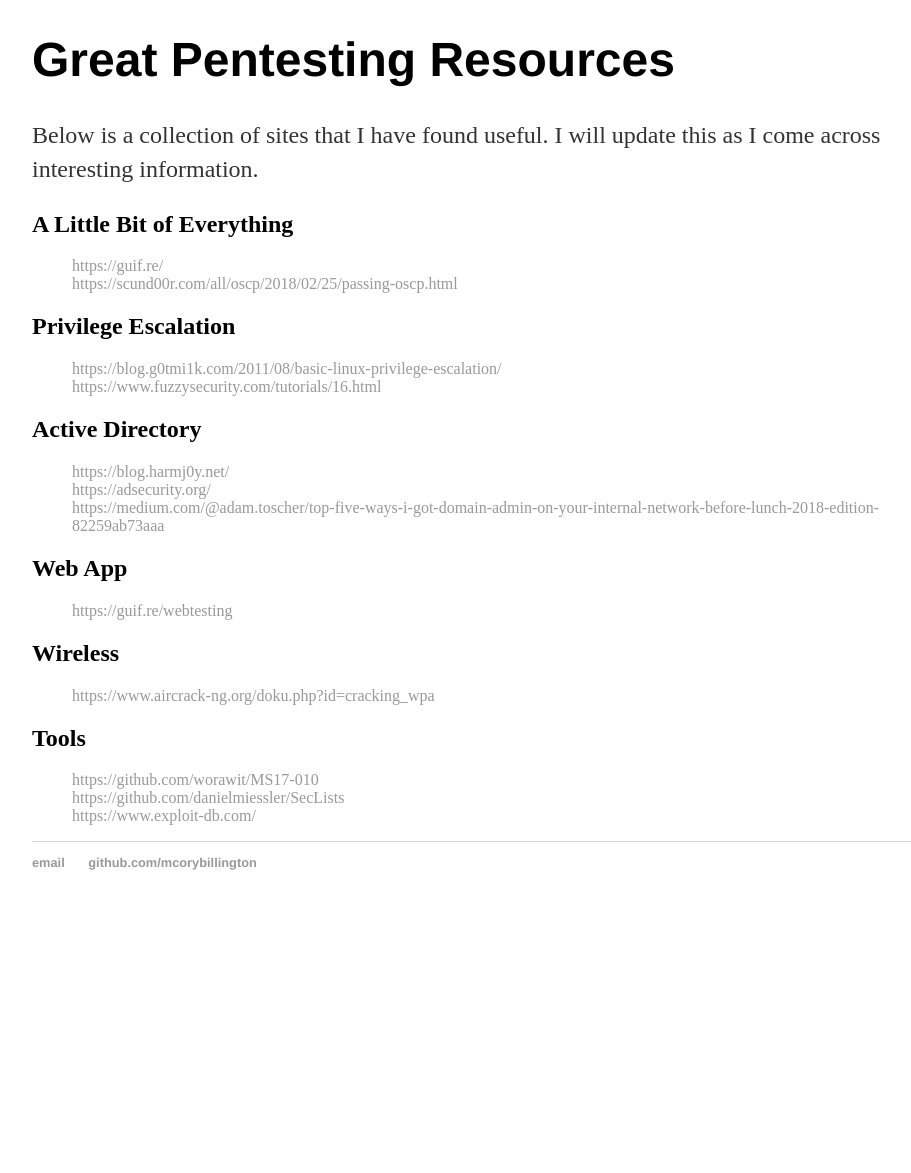
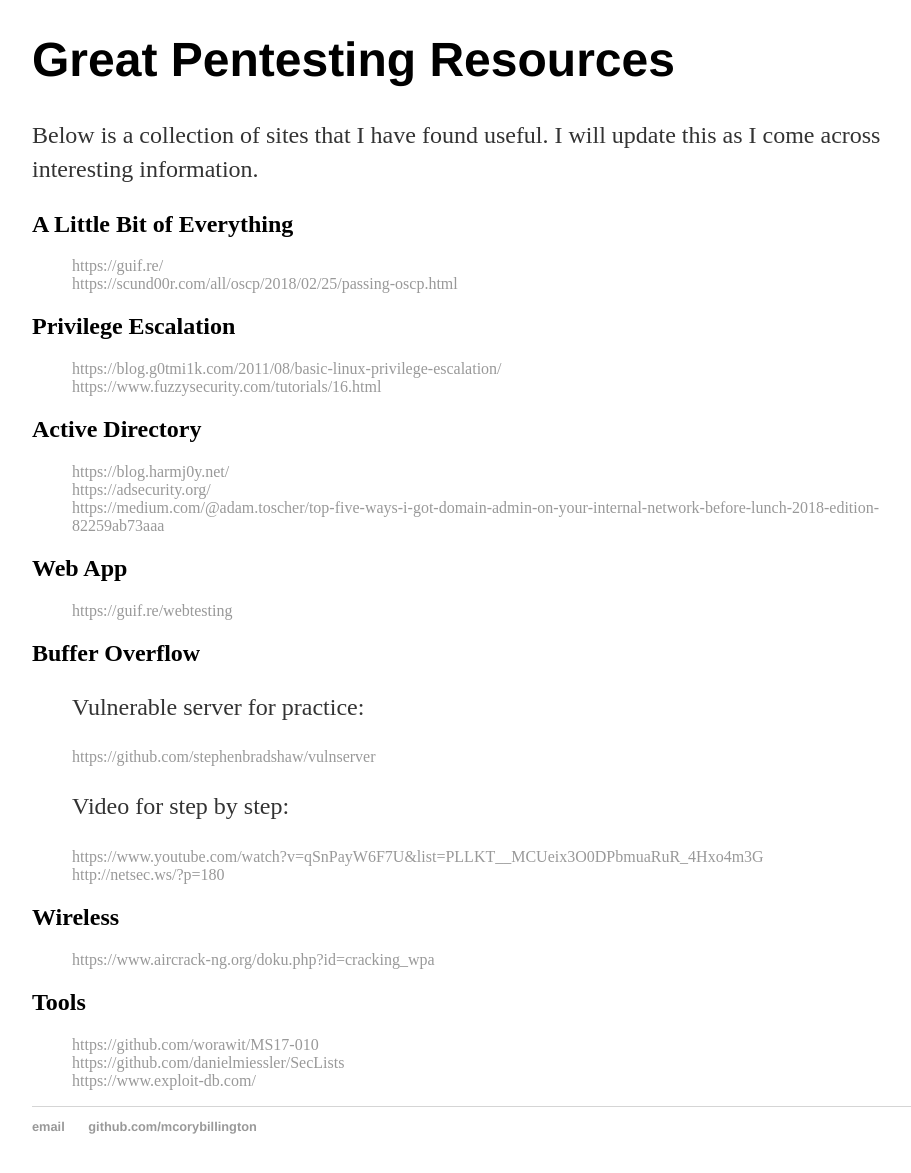
Before and after one commit to mcorybillington/mcorybillington.github.io, a Jekyll site: the page built from resources/index.html, in a window 1280 px wide, cut to the strip 264-1458 px from the top of the page. Shown: the top 1173 px of the strip, without its empty margins (160-1071 px from the left). Built offline with Jekyll 4.4.1, drawn with Linux system fonts in a browser that asks for light colours; before the commit the page ends 1194 px from its top, so only the background shows below that.

Commit message:
added more resources

```diff
--- a/resources/index.html
+++ b/resources/index.html
@@ -27,6 +27,12 @@
     <ul>
         <li><a href="https://guif.re/webtesting">https://guif.re/webtesting</a></li>
     </ul>
+    <h2>Buffer Overflow</h2>
+    <ul>
+        <li><p>Vulnerable server for practice: </p><a href="https://github.com/stephenbradshaw/vulnserver">https://github.com/stephenbradshaw/vulnserver</a></li>
+        <li><p>Video for step by step: </p><a href="https://www.youtube.com/watch?v=qSnPayW6F7U&list=PLLKT__MCUeix3O0DPbmuaRuR_4Hxo4m3G">https://www.youtube.com/watch?v=qSnPayW6F7U&list=PLLKT__MCUeix3O0DPbmuaRuR_4Hxo4m3G</a></li>
+        <li><a href="http://netsec.ws/?p=180">http://netsec.ws/?p=180</a></li>
+    </ul>
     <h2>Wireless</h2>
     <ul>
         <li><a href="https://www.aircrack-ng.org/doku.php?id=cracking_wpa">https://www.aircrack-ng.org/doku.php?id=cracking_wpa</a></li>
```
